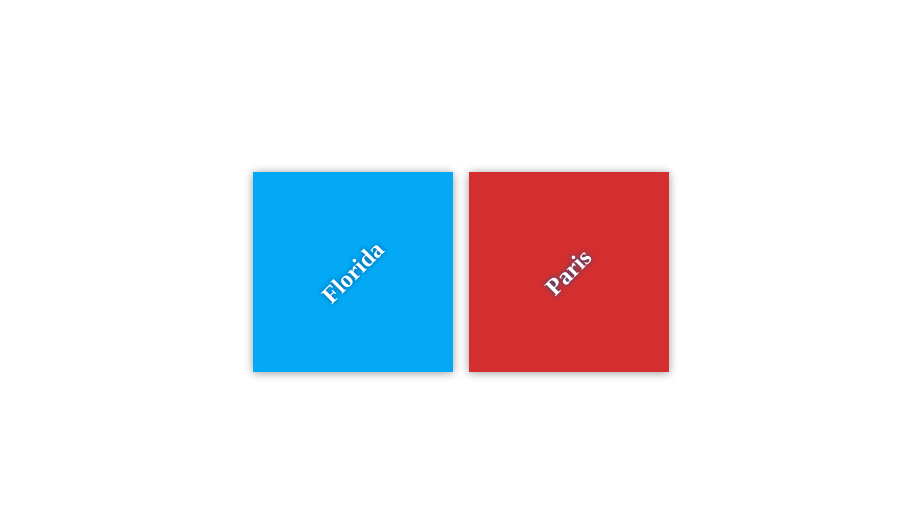
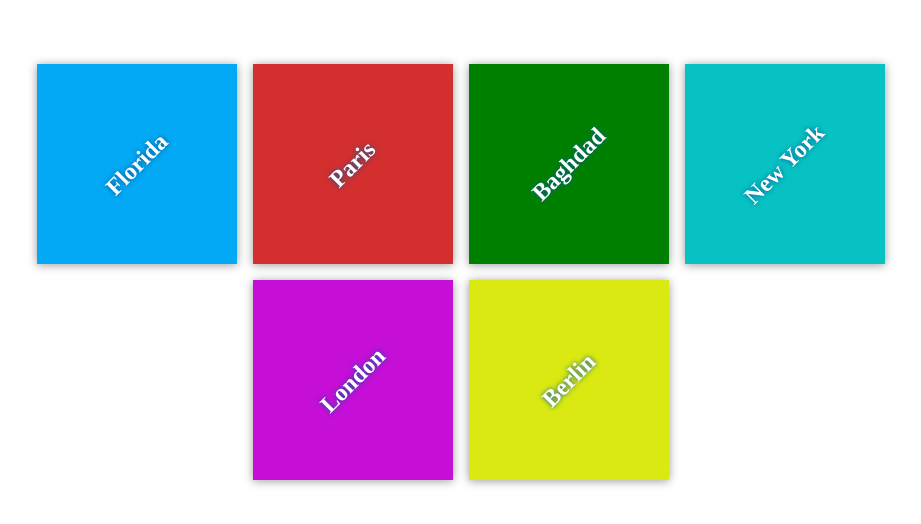
Before and after one commit to Hussein-samir/my-travel-plans, a plain HTML site: page index.html in a window 1280 px wide. Shown: the part 128-652 px from the top of the page, without its empty margins (179-1100 px from the left). Drawn offline with Linux system fonts and the light colour scheme.

Commit message:
added new destinations

```diff
--- a/css/app.css
+++ b/css/app.css
@@ -53,3 +53,19 @@ h2 {
 #paris {
     background-color: #d32f2f;
 }
+
+#Baghdad {
+    background-color: green;
+}
+
+#NewYork {
+    background-color: #07c2c2;
+}
+
+#London {
+    background-color: #c50ed6;
+}
+
+#Berlin {
+    background-color: #dae911;
+}
--- a/index.html
+++ b/index.html
@@ -17,6 +17,22 @@
             <div class="destination" id="paris">
                 <h2>Paris</h2>
             </div>
+
+            <div class="destination" id="Baghdad">
+                <h2>Baghdad</h2>
+            </div>
+
+            <div class="destination" id="NewYork">
+                <h2>New York</h2>
+            </div>
+
+            <div class="destination" id="London">
+                <h2>London</h2>
+            </div>
+
+            <div class="destination" id="Berlin">
+                <h2>Berlin</h2>
+            </div>
         </div>
     </div>
 
```
